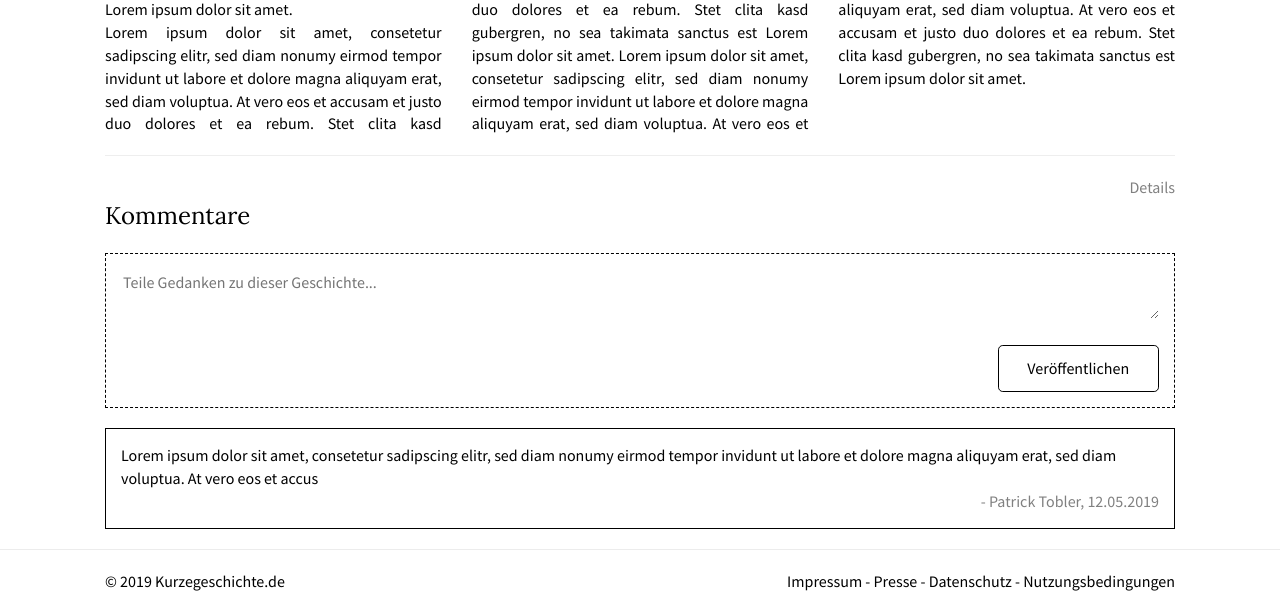
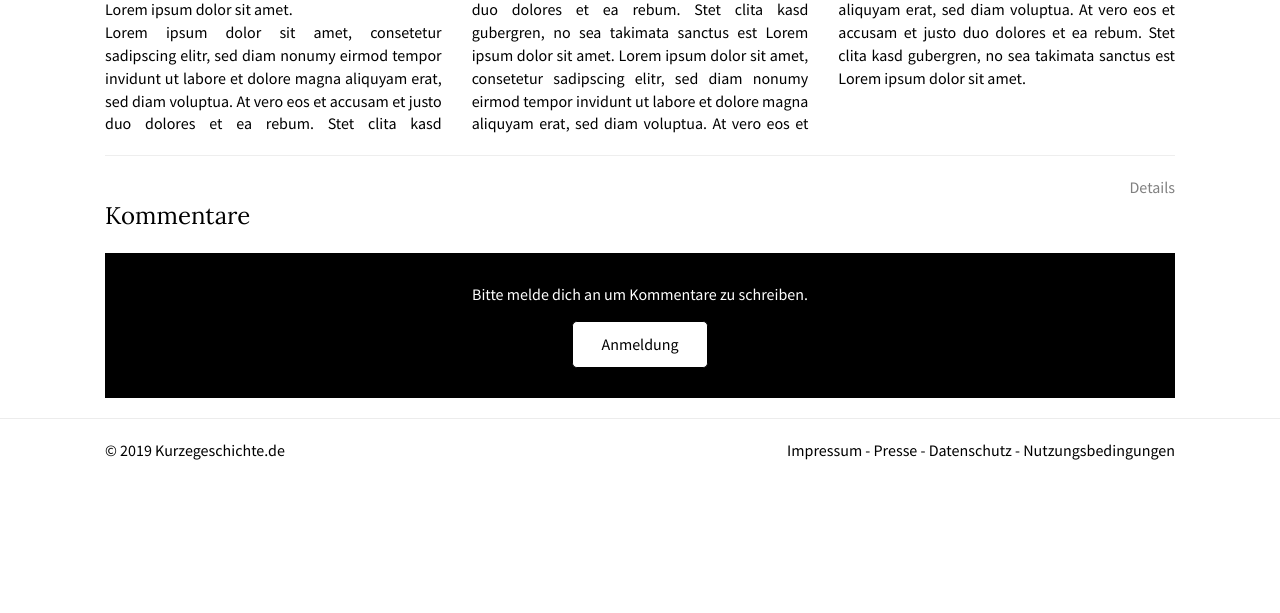
Before and after one commit to Padierfind/Kurzegeschichte, a Flask app: page /story in a window 1280 px wide. Shown: the part 535-1148 px from the top of the page. After the commit the page ends 995 px from the top, so only its background shows below. Run offline with Flask 2, Linux system fonts and the light colour scheme; some libraries are stand-ins or nearby versions.

Commit message:
Backend: Added backend logic for positing and retrieving comments.

```diff
--- a/bp/main_bp.py
+++ b/bp/main_bp.py
@@ -157,3 +157,22 @@ def async_get_login_status():
         print('Not logged in.')
 
         return 'False'
+
+
+@main_bp.route('/get_comments/<story_id>', methods=['GET'])
+def async_get_comments(story_id):
+    print('In Method: async_get_comments()')
+
+    handler = DbHandler()
+    db = 'test'  # Change when production
+    collection = 'comments'
+
+    param_name = 'story_id'
+
+    result_of_db_operation = handler.read_multiple_docs_by_param_from_database(db_name=db, collection_name=collection,
+                                                                               doc_value=story_id, doc_param=param_name)
+
+    if result_of_db_operation['success'] is True:
+        return result_of_db_operation
+    else:
+        return 'False'
--- a/static/js/global.js
+++ b/static/js/global.js
@@ -17,11 +17,9 @@ function check_if_user_is_logged_in(){
         url: "/get_login_status"
         }).done(function (result) {
             if(result == "False"){
-                return;
+                return false;
             }
-
-            $("#menu_expansion > li").toggleClass("hidden");
-
+        $("#menu_expansion > li").toggleClass("hidden");
     });
 }
 
--- a/static/js/story.js
+++ b/static/js/story.js
@@ -1,4 +1,78 @@
 var title, content, story_id, timestamp, user_id, reading_time;
+
+function disable_call_to_action(){
+        $.ajax({
+        url: "/get_login_status"
+        }).done(function (result) {
+            if(result == "False"){
+                return false;
+            }
+        $("#call_to_action_comment").toggleClass("hidden");
+        $("#write_comment").toggleClass("hidden");
+    });
+}
+
+function toggleMeta(){
+    $("#meta_box_hidden").toggle('fast');
+}
+
+function post_comment(){
+    var searchParams = new URLSearchParams(window.location.search)
+
+    if(searchParams.has('story_id')) {
+        story_id = searchParams.get('story_id');
+        let form = $("#comment_form");
+
+        $("#story_id_form").val(story_id);
+        form.submit();
+    }
+    else{
+        display_notification("Irgendetwas stimmt hier nicht. Bitte versuche es später noch einmal.");
+    }
+}
+
+function load_comments(story_id){
+    $.ajax({
+    url: "/get_comments/" + story_id
+    }).done(function (result) {
+        if(result == "False"){
+            display_notification("Wir hatten Probleme damit, die Kommentare zu laden. Bitte versuche es" +
+                "später erneut.");
+            return false;
+        }
+        else{
+            var previews = result['result'];
+            var total_length = result['total_length'];
+
+            var container = "#comments_box"
+
+            if(total_length == 0){
+                $(container).append(
+                "<div class=\"comment\" style='text-align: center;'>" +
+                    "Es wurden noch keine Kommentare zu dieser Geschichte geschrieben." +
+                "</div>");
+            }
+
+
+            previews.forEach(function(element) {
+                let timestamp = element['timestamp'];
+                let user_id = element['user_id'];
+                let content = element['content'];
+
+                $(container).append(
+                "<div class=\"comment\">" +
+                    "<div id=\"content\" class=\"comment_content\">\n" +
+                    content +
+                    "</div>\n" +
+                    "<div id=\"user_name\" class=\"comment_user_name\">\n" +
+                    "- " + user_id + ", " + timestamp + "\n" +
+                    "</div>\n" +
+                "</div>");
+            });
+        }
+
+    });
+}
 
 $( document ).ready(function() {
     var searchParams = new URLSearchParams(window.location.search)
@@ -25,16 +99,15 @@ $( document ).ready(function() {
             $("#reading_time").text("Lesezeit ca. " + reading_time + " Minuten.")
             $("#author").html("Geschrieben von <a href=/profile?user=" + user_id + ">" + user_id + ".")
             //TODO: Meta Informationen darstellen.
+
+            load_comments(story_id);
+
         });
     }else {
         display_notification("Leider ist dieses Blatt noch unbeschrieben. Aber vielleicht entspringt ja " +
             "deiner Kreativität eine neue Geschichte, die diese Seite füllen könnte.");
     }
 
-
     $("#meta_box_hidden").hide();
+    disable_call_to_action();
 });
-
-function toggleMeta(){
-    $("#meta_box_hidden").toggle('fast');
-}
--- a/static/js/story_preview.js
+++ b/static/js/story_preview.js
@@ -35,6 +35,5 @@ function publish_story(){
     $("#story_id").val(story_id);
 
     $("#reading_time_form").val(reading_time);
-    console.log(reading_time);
     form.submit();
 }
--- a/templates/editor.html
+++ b/templates/editor.html
@@ -51,7 +51,7 @@
                                     <li><a href="/info">Informationen</a></li>
                                     <li class="hidden"><a href="/profile?user=user">Profil</a></li>
                                     <li class="hidden"><a href="/settings">Einstellungen</a></li>
-                                    <li><a href="/login">Login / Registrierung</a></li>
+                                    <li><a href="/login">Anmeldung</a></li>
                                     <li class="hidden"><a href="/logout">Logout</a></li>
                                 </div>
                             </ul>
--- a/templates/imprint.html
+++ b/templates/imprint.html
@@ -42,7 +42,7 @@
                                     <li><a href="/info">Informationen</a></li>
                                     <li class="hidden"><a href="/profile?user=user">Profil</a></li>
                                     <li class="hidden"><a href="/settings">Einstellungen</a></li>
-                                    <li><a href="/login">Login / Registrierung</a></li>
+                                    <li><a href="/login">Anmeldung</a></li>
                                     <li class="hidden"><a href="/logout">Logout</a></li>
                                 </div>
                             </ul>
--- a/templates/index.html
+++ b/templates/index.html
@@ -44,7 +44,7 @@
                                     <li><a href="/info">Informationen</a></li>
                                     <li class="hidden"><a href="/profile?user=user">Profil</a></li>
                                     <li class="hidden"><a href="/settings">Einstellungen</a></li>
-                                    <li><a href="/login">Login / Registrierung</a></li>
+                                    <li><a href="/login">Anmeldung</a></li>
                                     <li class="hidden"><a href="/logout">Logout</a></li>
                                 </div>
                             </ul>
--- a/templates/login.html
+++ b/templates/login.html
@@ -41,7 +41,7 @@
                                     <li><a href="/info">Informationen</a></li>
                                     <li class="hidden"><a href="/profile?user=user">Profil</a></li>
                                     <li class="hidden"><a href="/settings">Einstellungen</a></li>
-                                    <li><a href="/login">Login / Registrierung</a></li>
+                                    <li><a href="/login">Anmeldung</a></li>
                                     <li class="hidden"><a href="/logout">Logout</a></li>
                                 </div>
                             </ul>
--- a/templates/privacy.html
+++ b/templates/privacy.html
@@ -42,7 +42,7 @@
                                     <li><a href="/info">Informationen</a></li>
                                     <li class="hidden"><a href="/profile?user=user">Profil</a></li>
                                     <li class="hidden"><a href="/settings">Einstellungen</a></li>
-                                    <li><a href="/login">Login / Registrierung</a></li>
+                                    <li><a href="/login">Anmeldung</a></li>
                                     <li class="hidden"><a href="/logout">Logout</a></li>
                                 </div>
                             </ul>
--- a/templates/profile.html
+++ b/templates/profile.html
@@ -44,7 +44,7 @@
                                     <li><a href="/info">Informationen</a></li>
                                     <li class="hidden"><a href="/profile?user=user">Profil</a></li>
                                     <li class="hidden"><a href="/settings">Einstellungen</a></li>
-                                    <li><a href="/login">Login / Registrierung</a></li>
+                                    <li><a href="/login">Anmeldung</a></li>
                                     <li class="hidden"><a href="/logout">Logout</a></li>
                                 </div>
                             </ul>
--- a/templates/story.html
+++ b/templates/story.html
@@ -43,7 +43,7 @@
                                     <li><a href="/info">Informationen</a></li>
                                     <li class="hidden"><a href="/profile?user=user">Profil</a></li>
                                     <li class="hidden"><a href="/settings">Einstellungen</a></li>
-                                    <li><a href="/login">Login / Registrierung</a></li>
+                                    <li><a href="/login">Anmeldung</a></li>
                                     <li class="hidden"><a href="/logout">Logout</a></li>
                                 </div>
                             </ul>
@@ -90,19 +90,18 @@
                         <div id="comments_title" class="comments_title">
                             Kommentare
                         </div>
-                        <div id="write_comment" class="write_comment">
-                            <form id="comment_form" action="/comment" method="post">
-                                <textarea rows="2" name="comment" form="write_comment" placeholder="Teile Gedanken zu dieser Geschichte..."></textarea>
-                                <button type="button" class="submit_button" onclick="PostContentToSaveDraft();">Veröffentlichen</button>
+                        <div id="write_comment" class="write_comment hidden">
+                            <form id="comment_form" action="/publish_comment" method="post">
+                                <textarea id=comment_form" name="content" rows="2" form="comment_form" placeholder="Teile Gedanken zu dieser Geschichte..."></textarea>
+                                <input id="story_id_form" name="story_id" type="text" class="hidden">
+                                <button type="button" class="submit_button" onclick="post_comment();">Veröffentlichen</button>
                             </form>
                         </div>
-                        <div class="comment" class="comment">
-                            <div id="content" class="comment_content">
-                                Lorem ipsum dolor sit amet, consetetur sadipscing elitr, sed diam nonumy eirmod tempor invidunt ut labore et dolore magna aliquyam erat, sed diam voluptua. At vero eos et accus
+                        <div id="call_to_action_comment" class="call_to_action" style="margin-top:20px; margin-bottom: 0;">
+                            <div class="call_to_action_text">
+                                Bitte melde dich an um Kommentare zu schreiben.
                             </div>
-                            <div id="user_name" class="comment_user_name">
-                                - Patrick Tobler, 12.05.2019
-                            </div>
+                            <a href="/login"><button type="button" class="submit_button">Anmeldung</button></a>
                         </div>
                     </div>
                 </div>
--- a/templates/story_preview.html
+++ b/templates/story_preview.html
@@ -50,7 +50,7 @@
                                     <li><a href="/info">Informationen</a></li>
                                     <li class="hidden"><a href="/profile?user=user">Profil</a></li>
                                     <li class="hidden"><a href="/settings">Einstellungen</a></li>
-                                    <li><a href="/login">Login / Registrierung</a></li>
+                                    <li><a href="/login">Anmeldung</a></li>
                                     <li class="hidden"><a href="/logout">Logout</a></li>
                                 </div>
                             </ul>
```
Also changed, not shown: bp/user_bp.py (+33 -4 lines).
